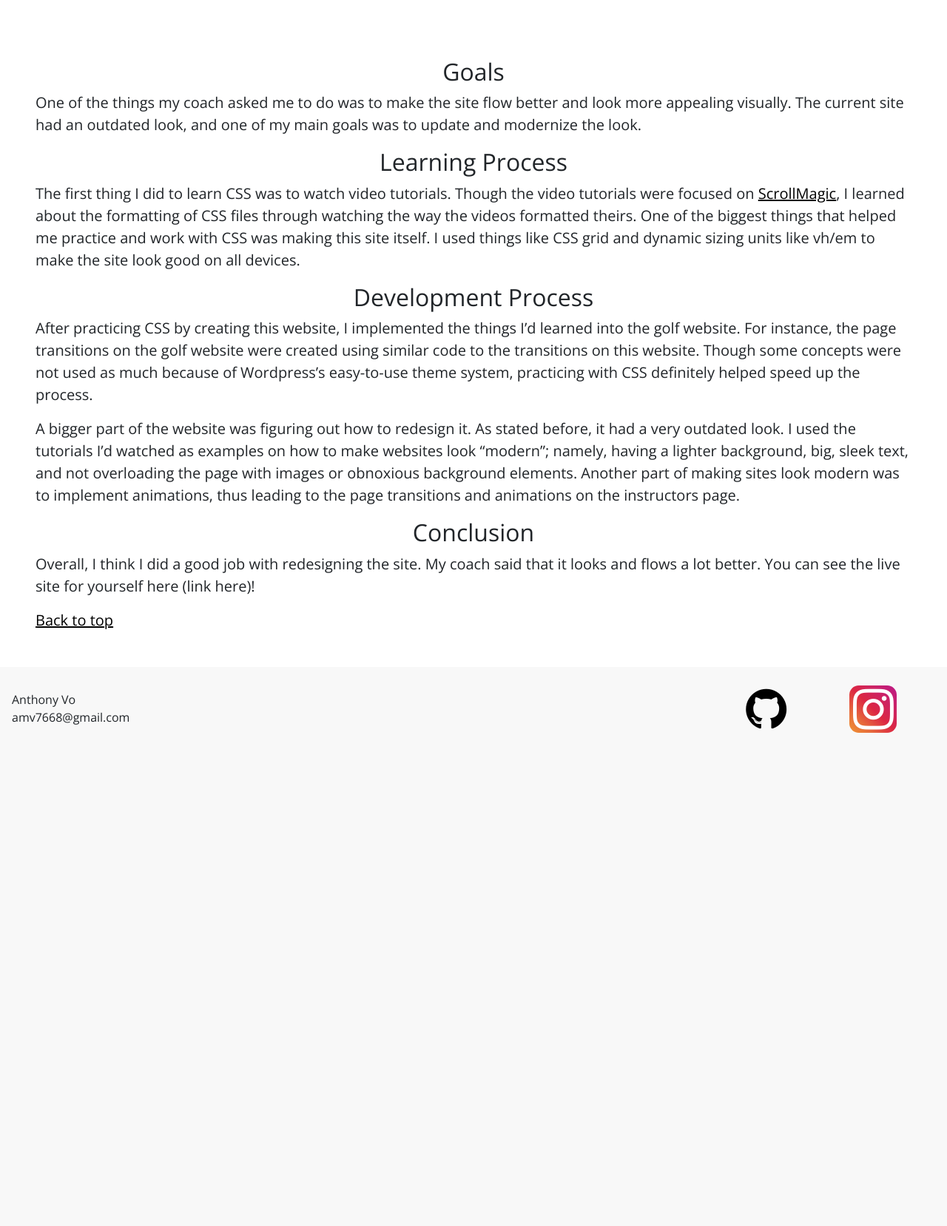
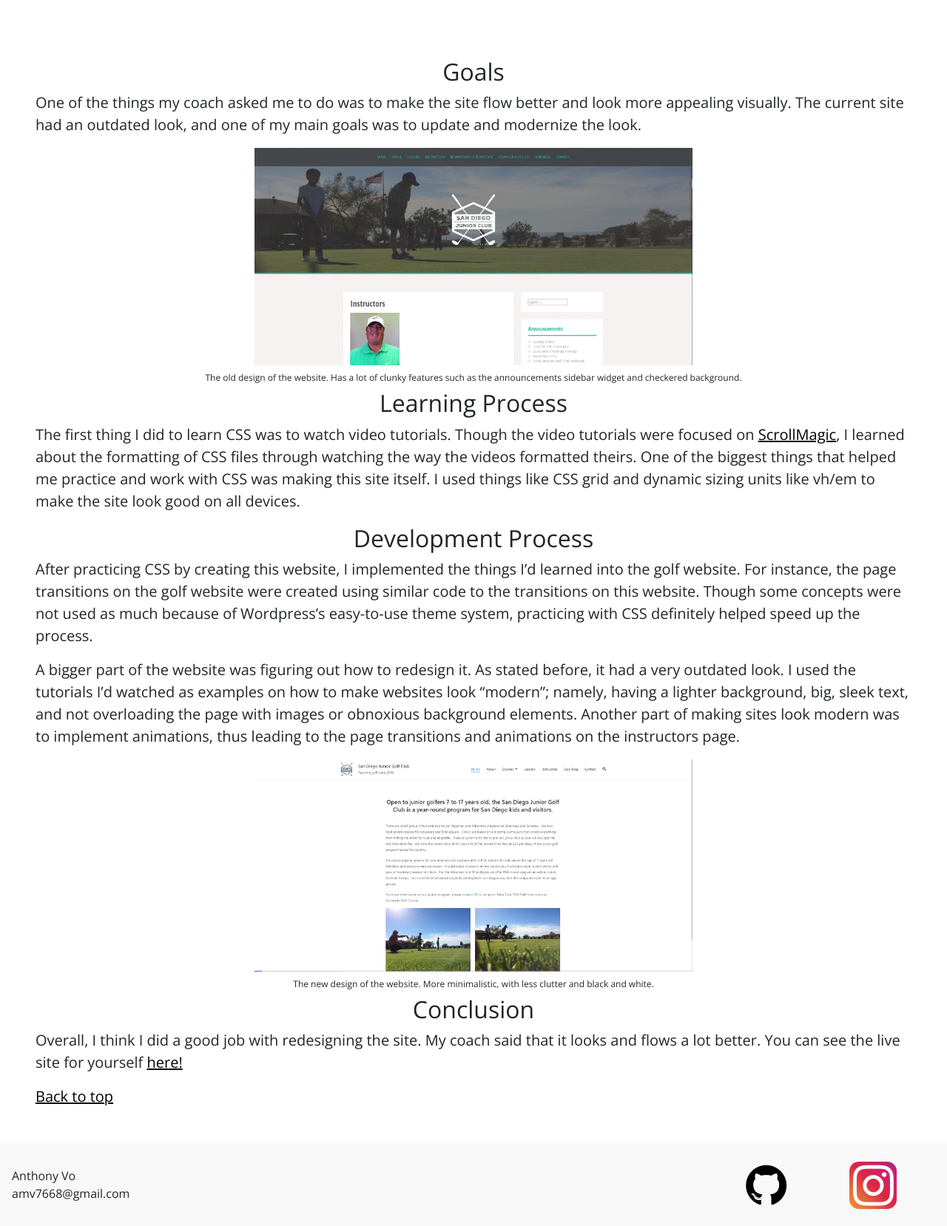
Before and after one commit to tonyhieu/csp-final, a Flask app: page /design in a window 1280 px wide. Shown: the part 834-2492 px from the top of the page at 74% size. Before the commit the page ends 1825 px from the top, so only its background shows below. Run offline with Flask 2, Linux system fonts and the light colour scheme; some web fonts are replaced.

Commit message:
add images

```diff
--- a/templates/design.html
+++ b/templates/design.html
@@ -5,6 +5,9 @@
 <p>
     One of the things my coach asked me to do was to make the site flow better and look more appealing visually. The current site had an outdated look, and one of my main goals was to update and modernize the look.
 </p>
+
+<img src="/static/images/old-site.PNG" style="width: 50%">
+<h4 class="caption">The old design of the website. Has a lot of clunky features such as the announcements sidebar widget and checkered background.</h4>
 
 <h2>Learning Process</h2>
 <p>
@@ -23,9 +26,12 @@
     A bigger part of the website was figuring out how to redesign it. As stated before, it had a very outdated look. I used the tutorials I’d watched as examples on how to make websites look “modern”; namely, having a lighter background, big, sleek text, and not overloading the page with images or obnoxious background elements. Another part of making sites look modern was to implement animations, thus leading to the page transitions and animations on the instructors page.
 </p>
 
+<img src="/static/images/new-site.PNG" style="width: 50%">
+<h4 class="caption">The new design of the website. More minimalistic, with less clutter and black and white.</h4>
+
 <h2>Conclusion</h2>
 <p>
-    Overall, I think I did a good job with redesigning the site. My coach said that it looks and flows a lot better. You can see the live site for yourself here (link here)!
+    Overall, I think I did a good job with redesigning the site. My coach said that it looks and flows a lot better. You can see the live site for yourself <a href="https://sdjuniorclub.com/" style="font-size: 1em" target="_blank">here!</a>
 </p>
 
 
```
Also changed, not shown: templates/scrollmagic.html (+5 -2 lines), static/images/new-site.PNG (added), static/images/old-site.PNG (added), static/images/tutorial-page.PNG (added).
